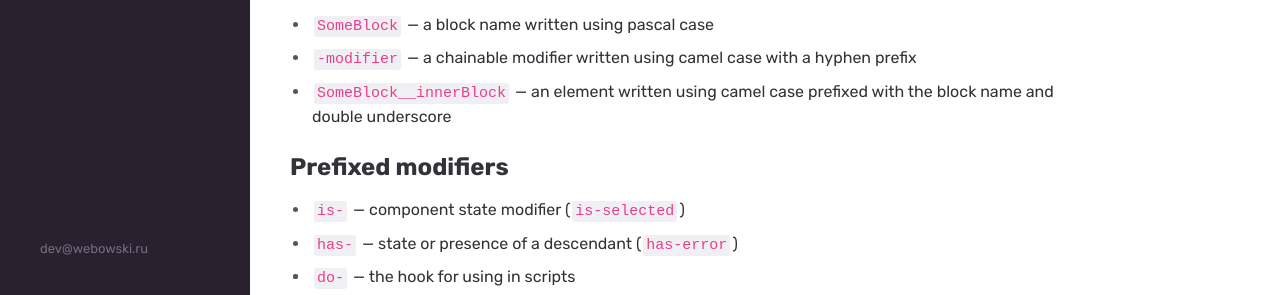
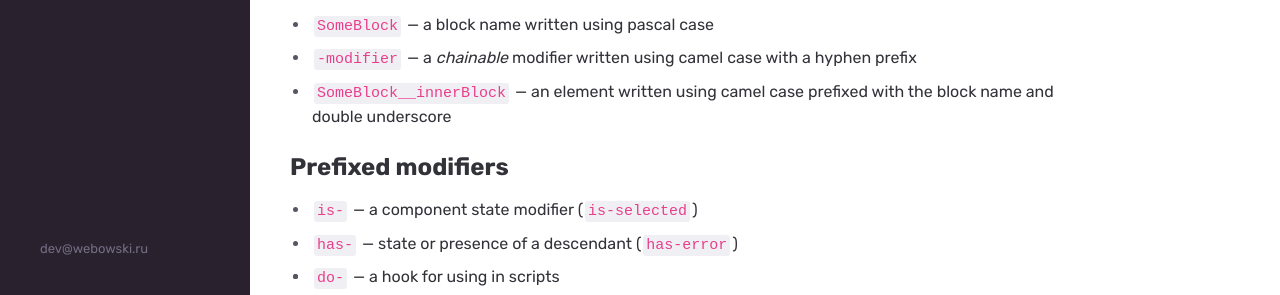
Before and after one commit to webowski/ubem, a website: page index.html in a window 1280 px wide. Shown: the part 502-797 px from the top of the page. Drawn offline with nearby package versions, Linux system fonts and the light colour scheme.

Commit message:
some text edits

```diff
--- a/index.html
+++ b/index.html
@@ -65,18 +65,18 @@
 
 				<ul>
 					<li><code>SomeBlock</code> — a block name written using pascal case</li>
-					<li><code>-modifier</code> — a chainable modifier written using camel case with a hyphen prefix</li>
+					<li><code>-modifier</code> — a <em>chainable</em> modifier written using camel case with a hyphen prefix</li>
 					<li><code>SomeBlock__innerBlock</code> — an element written using camel case prefixed with the block name and double underscore</li>
 				</ul>
 
 				<h3 id="component-modifiers">Prefixed modifiers</h3>
 
 				<ul>
-					<li><code>is-</code> — component state modifier (<code>is-selected</code>)</li>
+					<li><code>is-</code> — a component state modifier (<code>is-selected</code>)</li>
 					<li><code>has-</code> — state or presence of a descendant (<code>has-error</code>)</li>
 					<li>
 					</li>
-					<li><code>do-</code> — the hook for using in scripts</li>
+					<li><code>do-</code> — a hook for using in scripts</li>
 					<li>Global context modifier with <code>G-</code> prefix. (<code>G-logged</code>, <code>G-admin</code>). If necessary you can add global context classes to the <code>&lt;body&gt;</code> tag</li>
 				</ul>
 
```
